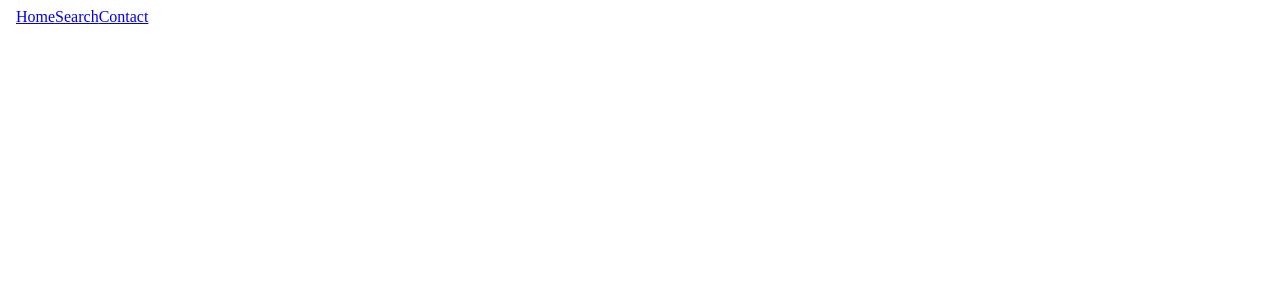
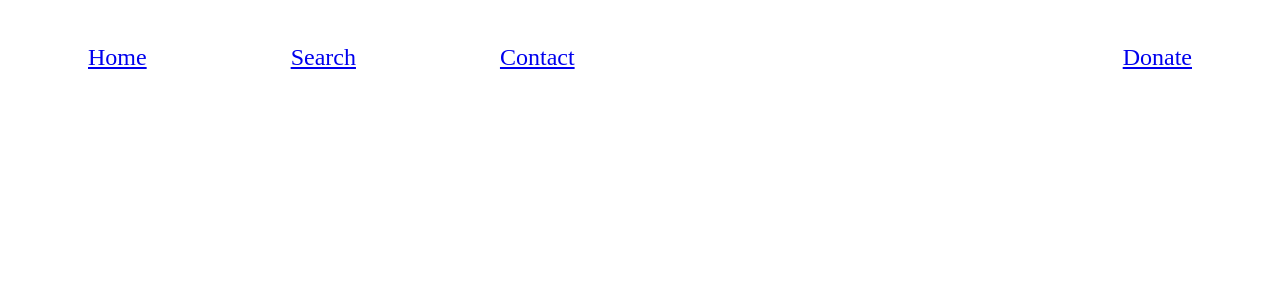
Before and after one commit to eliazf/keycap-index, a React (Create React App) app: page / in a window 1280 px wide. Shown: the top 300 px of the page. Built offline with nearby package versions, Linux system fonts and the light colour scheme.

Commit message:
aggiunto supporto per scss, aggiunto stile di base per header

```diff
--- a/package.json
+++ b/package.json
@@ -6,6 +6,7 @@
     "@testing-library/jest-dom": "^5.11.10",
     "@testing-library/react": "^11.2.6",
     "@testing-library/user-event": "^12.8.3",
+    "node-sass": "^5.0.0",
     "react": "^17.0.2",
     "react-dom": "^17.0.2",
     "react-router-dom": "^5.2.0",
--- a/public/index.html
+++ b/public/index.html
@@ -4,8 +4,6 @@
     <meta charset="utf-8" />
 
     <meta name="viewport" content="width=device-width, initial-scale=1" />
-
-    <link rel="manifest" href="%PUBLIC_URL%/manifest.json" />
 
     <title>Keycap Index</title>
   </head>
--- a/src/App.js
+++ b/src/App.js
@@ -7,11 +7,13 @@ function App() {
   return (
     <body>
       <Header />
-      <Switch>
-        <Route path="/"></Route>
-        <Route path="/search"></Route>
-        <Route path="/contact"></Route>
-      </Switch>
+      <main>
+        <Switch>
+          <Route path="/"></Route>
+          <Route path="/search"></Route>
+          <Route path="/contact"></Route>
+        </Switch>
+      </main>
     </body>
   );
 }
--- a/src/Header.js
+++ b/src/Header.js
@@ -1,13 +1,28 @@
 import React from "react";
 import { Link } from "react-router-dom";
 
+import "./Header.scss";
+
 function Header() {
   return (
-    <header>
-      <Link to="/">Home</Link>
-      <Link to="/search">Search</Link>
-      <Link to="/contact">Contact</Link>
-    </header>
+    <div id="header">
+      <ul id="classic-links">
+        <li className="header-link">
+          <Link to="/">Home</Link>
+        </li>
+        <li className="header-link">
+          <Link to="/search">Search</Link>
+        </li>
+        <li className="header-link">
+          <Link to="/contact">Contact</Link>
+        </li>
+      </ul>
+      <div id="donate-link" className="header-link">
+        <Link to="/donate" id="donate-link">
+          Donate
+        </Link>
+      </div>
+    </div>
   );
 }
 
--- /dev/null
+++ b/src/Header.scss
@@ -0,0 +1,18 @@
+#header {
+  display: flex;
+  align-items: center;
+  justify-content: space-between;
+  font-size: 1.5em;
+}
+
+.header-link {
+  padding: 0.5em 3em 0.5em;
+}
+
+#classic-links {
+  display: inline-flex;
+
+  & li {
+    list-style: none;
+  }
+}
--- a/src/index.js
+++ b/src/index.js
@@ -3,6 +3,8 @@ import ReactDOM from "react-dom";
 import { BrowserRouter as Router } from "react-router-dom";
 
 import App from "./App";
+
+import "./index.scss";
 
 ReactDOM.render(
   <Router>
--- /dev/null
+++ b/src/index.scss
@@ -0,0 +1,5 @@
+* {
+  box-sizing: border-box;
+  padding: 0;
+  border: 0;
+}
```
Also changed, not shown: 1 other file (tests, documents, lock files or other folders).
